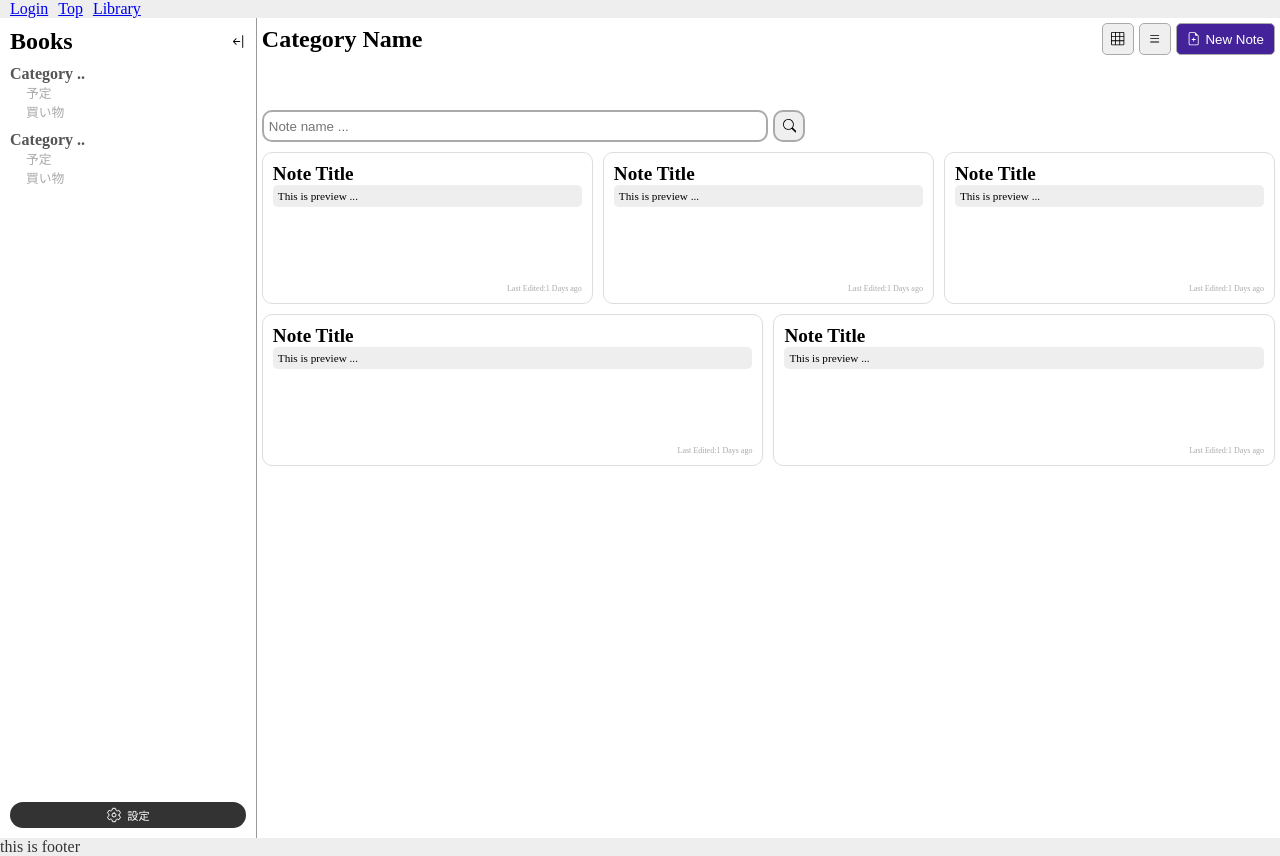
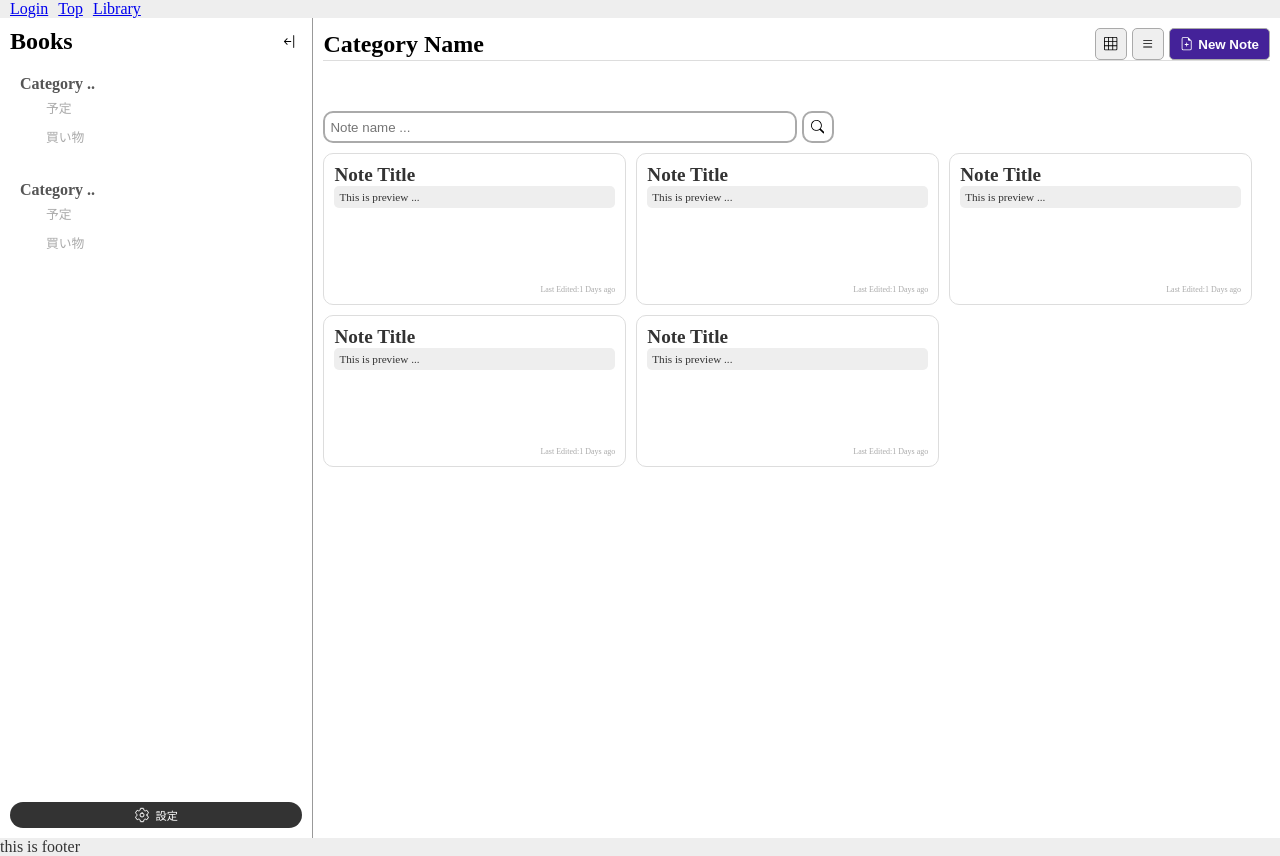
Before and after one commit to syxnji/ShareMd, a Next.js app: page /Library in a window 1280 px wide. Built offline with nearby package versions, Linux system fonts and the light colour scheme.

Commit message:
css 修正

```diff
--- a/src/app/Library/library.module.css
+++ b/src/app/Library/library.module.css
@@ -2,6 +2,7 @@
     display: flex;
 }
 .content{
+    padding: 10px;
     width: 100%;
 }
 
@@ -11,10 +12,10 @@
     margin-bottom: 50px;
 }
 .innerHead{
-    padding: 5px;
     display: flex;
     justify-content: space-between;
     align-items: center;
+    border-bottom: solid 1px #ddd;
 }
 .left .title{
     font-size: 1.5rem;
@@ -35,6 +36,11 @@
     margin-right: 5px;
     border: solid 1px #aaa;
     border-radius: 5px;
+    transition: all 0.3s;
+}
+.layouts button:hover{
+    background-color: #333;
+    color: #fff;
 }
 .addNote button{
     height: 32px;
@@ -42,10 +48,16 @@
     display: flex;
     align-items: center;
     justify-content: center;
+    font-weight: bold;
     background-color: #429;
     border: solid 1px #aaa;
     border-radius: 5px;
     color: #fff;
+    transition: all 0.3s;
+}
+.addNote button:hover{
+    background-color: #eee;
+    color: #429;
 }
 .addNote button span{
     margin-left: 5px;
@@ -53,7 +65,7 @@
 
 /* search */
 .search{
-    margin: 5px;
+    margin-bottom: 10px;
 }
 .search form{
     display: flex;
@@ -72,13 +84,17 @@
     display: flex;
     align-items: center;
     justify-content: center;
+    background-color: #fff;
     border: solid 2px #aaa;
     border-radius: 10px;
+    transition: all 0.3s;
+}
+.search button:hover{
+    border: solid 2px #333;
 }
 
 /* notes */
 .notes{
-    padding: 5px;
     display: flex;
     flex-wrap: wrap;
     gap: 10px;
--- a/src/components/Menu/menu.module.css
+++ b/src/components/Menu/menu.module.css
@@ -1,6 +1,6 @@
 .outerMenu{
     position: relative;
-    width: 25%;
+    width: 33%;
     background-color: #fff;
     border-right: solid 1px #999;
 }
@@ -16,12 +16,27 @@
     align-items: center;
     justify-content: space-between;
 }
+.head svg{
+    border-radius: 10px;
+    padding: 5px;
+    transition: all 0.3s;
+}
+.head svg:hover{
+    background-color: #777;
+    color: #fff;
+}
 .head p{
     font-size: 1.5rem;
     font-weight: bold;
 }
 .category{
+    padding: 10px;
     margin-top: 10px;
+    border-radius: 10px;
+    transition: 0.2s;
+}
+.category:hover{
+    background-color: #eee;
 }
 .category p{
     color: #555;
@@ -30,6 +45,14 @@
 }
 .notes{
     margin-left: 1rem;
+}
+.note{
+    border-radius: 10px;
+    padding: 5px 10px;
+    transition: all 0.3s;
+}
+.note:hover{
+    background-color: #ddd;
 }
 .note p{
     color: #aaa;
@@ -44,6 +67,10 @@
     justify-content: center;
     background-color: #333;
     border-radius: 100px;
+    transition: all 0.3s;
+}
+.foot:hover{
+    background-color: #666;
 }
 .foot p{
     font-size: 0.7rem;
--- a/src/components/SelectNote/page.jsx
+++ b/src/components/SelectNote/page.jsx
@@ -1,7 +1,11 @@
 import styles from "./selectNote.module.css"
+import Link from "next/link"
+
 export function Notes() {
     return(
+        <Link href={"/"} className={styles.link}>
             <div className={styles.note}>
+
                 <div className={styles.top}>
                     <div className={styles.title}>
                         <p>
@@ -25,5 +29,6 @@ export function Notes() {
                     </div>
                 </div>
             </div>
+        </Link>
     )
 }
--- a/src/components/SelectNote/selectNote.module.css
+++ b/src/components/SelectNote/selectNote.module.css
@@ -1,13 +1,24 @@
+.link{
+    width: 32%;
+    /* flex: 1 1 30%; */
+}
+.link{
+    color: #333;
+    text-decoration: none;
+}
 .note{
     display: flex;
     flex-direction: column;
     justify-content: space-between;
-    flex: 1 1 25%;
     height: 130px;
     padding: 10px;
     background-color: #fff;
     border: solid 1px #ddd;
     border-radius: 10px;
+    transition: all 0.3s;
+}
+.note:hover{
+    border: solid 1px #333;
 }
 .title p{
     font-size: 1.2rem;
```
Also changed, not shown: src/pages/library.jsx (deleted, +0 -7 lines). Lines whose indentation alone changed are shown as unchanged.
